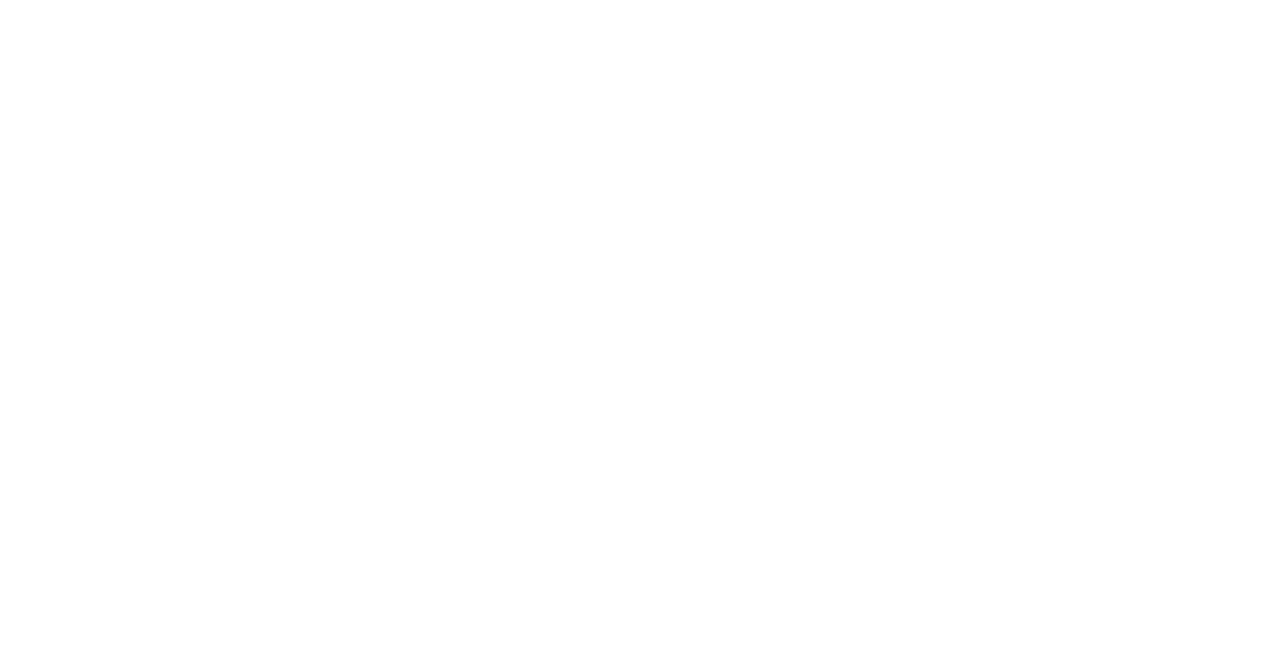
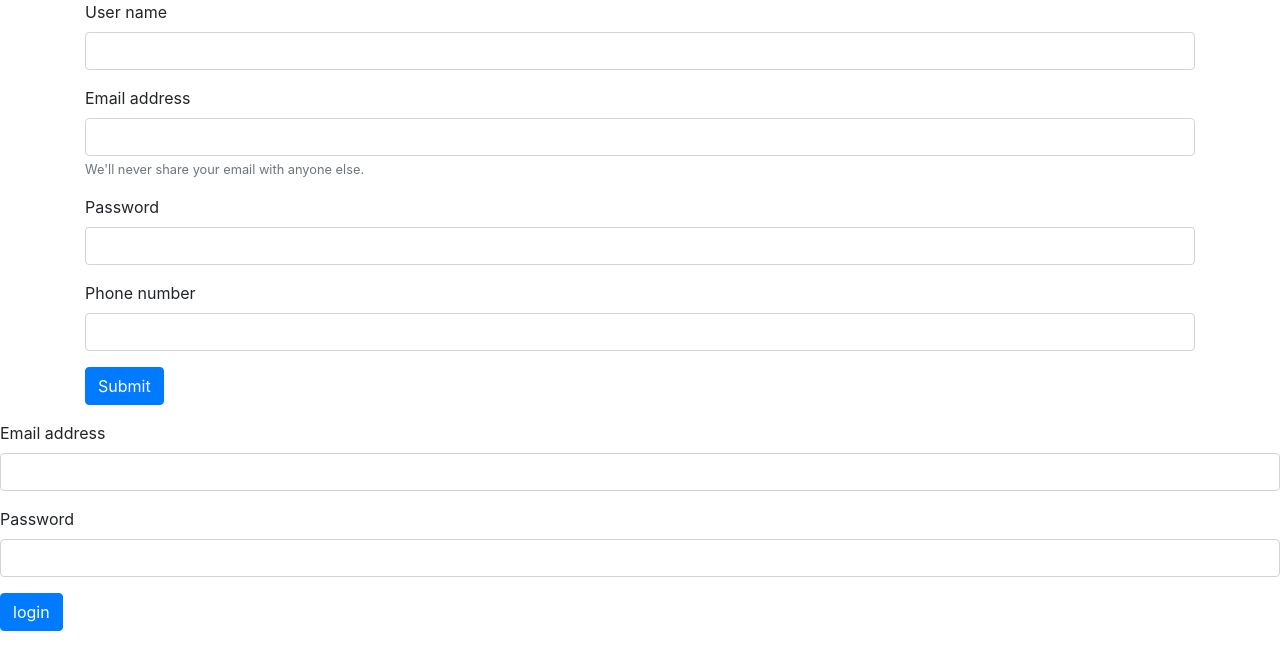
Before and after one commit to kavinsurya/Password-Reset-Node-JS, a website: page index.html in a window 1280 px wide. Drawn offline with nearby package versions, Linux system fonts and the light colour scheme.

```diff
--- /dev/null
+++ b/assests/script.js
@@ -0,0 +1,50 @@
+async function register() {
+    let data = {
+        name: document.getElementById('name').value,
+        password: document.getElementById('password').value,
+        mail: document.getElementById('mail').value,
+        number: document.getElementById('number').value
+    }
+
+    fetch('http://localhost:3000/register', {
+            method: "POST",
+            body: JSON.stringify(data),
+            headers: {
+                'content-Type': "application/json"
+            }
+        }).then(res => {
+            if (res.status == 200) {
+                alert("Registered successfully");
+
+            } else {
+                alert("Registration Failed");
+
+            }
+        })
+        .catch(err => console.log( err))
+}
+
+
+async function login() {
+    let data = {
+        email: document.getElementById('loginName').value,
+        password: document.getElementById('loginPassword').value
+    }
+    fetch('http://localhost:3000/login', {
+        method: "POST",
+        body: JSON.stringify(data),
+        headers: {
+            'content-Type': "application/json"
+        }
+    }).then(res => {
+        if (res.status == 200) {
+            alert("Logged in Successfully");
+
+        } else if (res.status == 400 || res.status == 401) {
+            alert("Invalid Credentials");
+
+        }
+    })
+        .catch(err => console.log(err))
+
+}
--- a/index.html
+++ b/index.html
@@ -1,10 +1,53 @@
 <html lang="en">
+
 <head>
     <meta charset="UTF-8">
     <meta name="viewport" content="width=device-width, initial-scale=1.0">
-    <title>Password</title>
+    <title>Password-Reset</title>
+    <link rel="stylesheet" href="https://stackpath.bootstrapcdn.com/bootstrap/4.4.1/css/bootstrap.min.css"
+        integrity="sha384-Vkoo8x4CGsO3+Hhxv8T/Q5PaXtkKtu6ug5TOeNV6gBiFeWPGFN9MuhOf23Q9Ifjh" crossorigin="anonymous">
 </head>
+
 <body>
 
+    <div class="container">
+    <form onsubmit="register();return false;">
+        <div class="form-group ">
+            <label for="name">User name</label>
+            <input class="form-control" type="text" id="name" >
+        </div>
+        <div class="form-group">
+          <label for="mail">Email address</label>
+          <input type="email" class="form-control" id="mail" aria-describedby="emailHelp">
+          <small id="emailHelp" class="form-text text-muted">We'll never share your email with anyone else.</small>
+        </div>
+        <div class="form-group">
+          <label for="password">Password</label>
+          <input type="password" class="form-control" id="password">
+        </div>
+        <div class="form-group ">
+            <label for="number">Phone number</label>
+            <input class="form-control" type="text" id="number" >
+        </div>
+        <button type="submit" class="btn btn-primary">Submit</button>
+      </form>
+    </div>
+
+    <form onsubmit="login();return false;">
+
+        <div class="form-group">
+          <label for="loginName">Email address</label>
+          <input type="email" class="form-control" id="loginName" aria-describedby="emailHelp">
+        </div>
+        <div class="form-group">
+          <label for="loginPassword">Password</label>
+          <input type="password" class="form-control" id="loginPassword">
+        </div>
+
+        <button type="submit" class="btn btn-primary">login</button>
+      </form>
+    </div>
+    <script src="/assests/script.js"></script>
 </body>
+
 </html>
```
Also changed, not shown: app.js (added, +87 -0 lines), package.json (added, +26 -0 lines), 2 other files.
